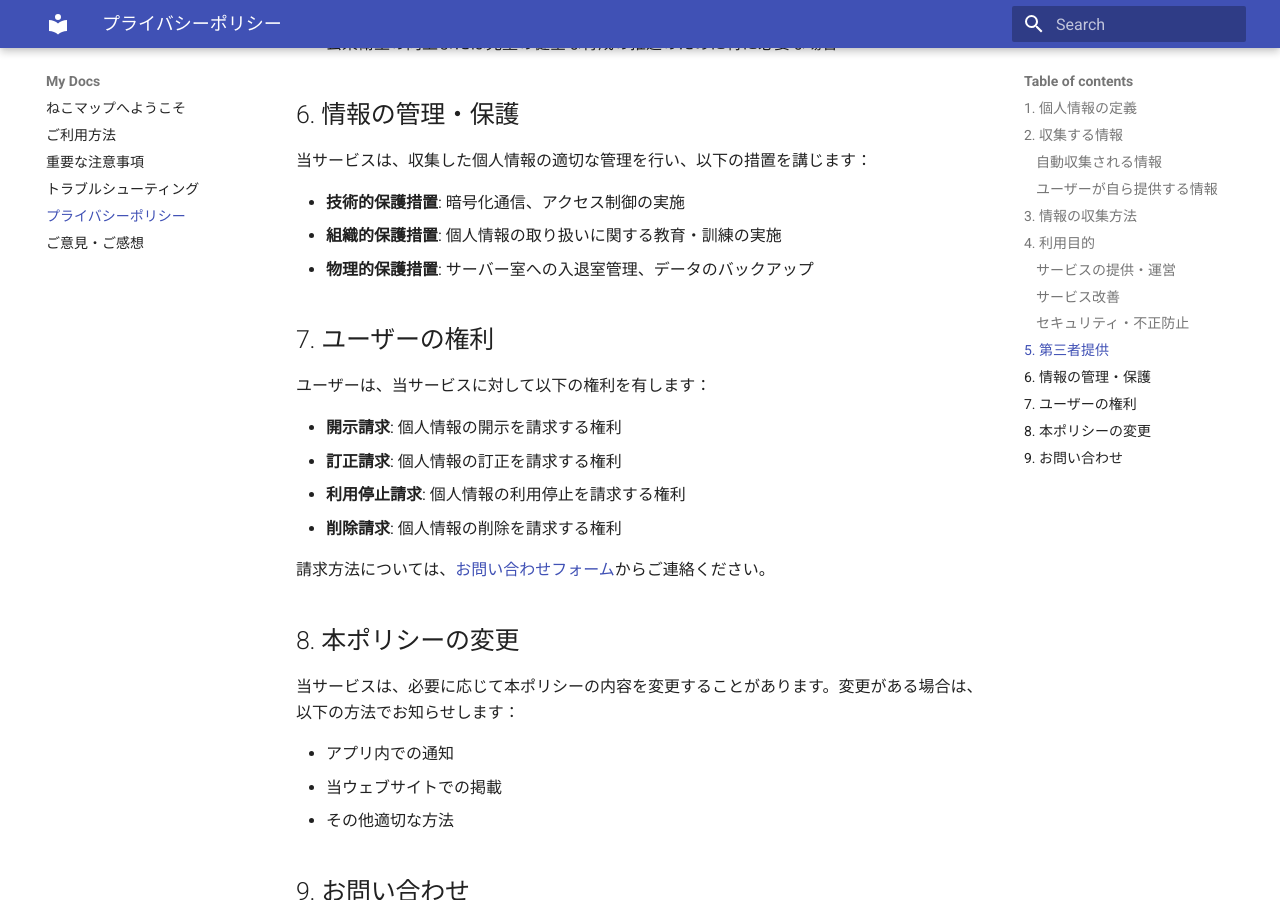
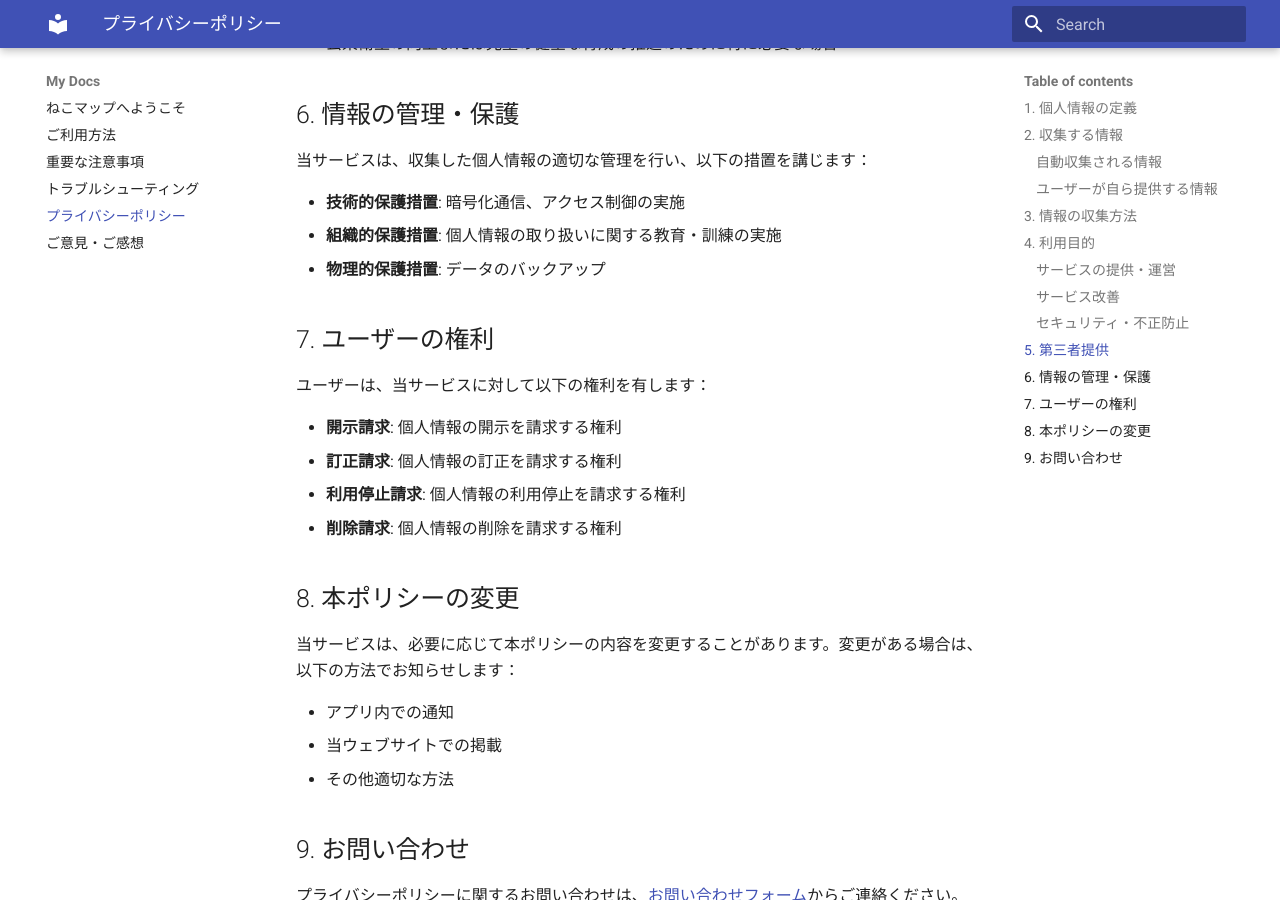
Before and after one commit to sookubo/nekomap, an MkDocs documentation site: the page built from docs/privacy-policy.md, in a window 1280 px wide and 900 px high, scrolled down 1921 px. Built offline with MkDocs 1.6.1 and Material for MkDocs 9.7.7, drawn with Linux system fonts in a browser that asks for light colours.

Commit message:
フィードバックドキュメントから返信に関する文言を削除し、プライバシーポリシーから物理的保護措置の一部を削除しました。また、トラブルシューティングセクションの文言を簡略化しました。

```diff
--- a/docs/privacy-policy.md
+++ b/docs/privacy-policy.md
@@ -64,7 +64,7 @@
 
 - **技術的保護措置**: 暗号化通信、アクセス制御の実施
 - **組織的保護措置**: 個人情報の取り扱いに関する教育・訓練の実施
-- **物理的保護措置**: サーバー室への入退室管理、データのバックアップ
+- **物理的保護措置**: データのバックアップ
 
 ## 7. ユーザーの権利
 
@@ -75,7 +75,6 @@
 - **利用停止請求**: 個人情報の利用停止を請求する権利
 - **削除請求**: 個人情報の削除を請求する権利
 
-請求方法については、[お問い合わせフォーム](feedback.md)からご連絡ください。
 
 ## 8. 本ポリシーの変更
 
```
Also changed, not shown: docs/feedback.md (+0 -2 lines), docs/troubleshooting.md (+1 -1 lines).
